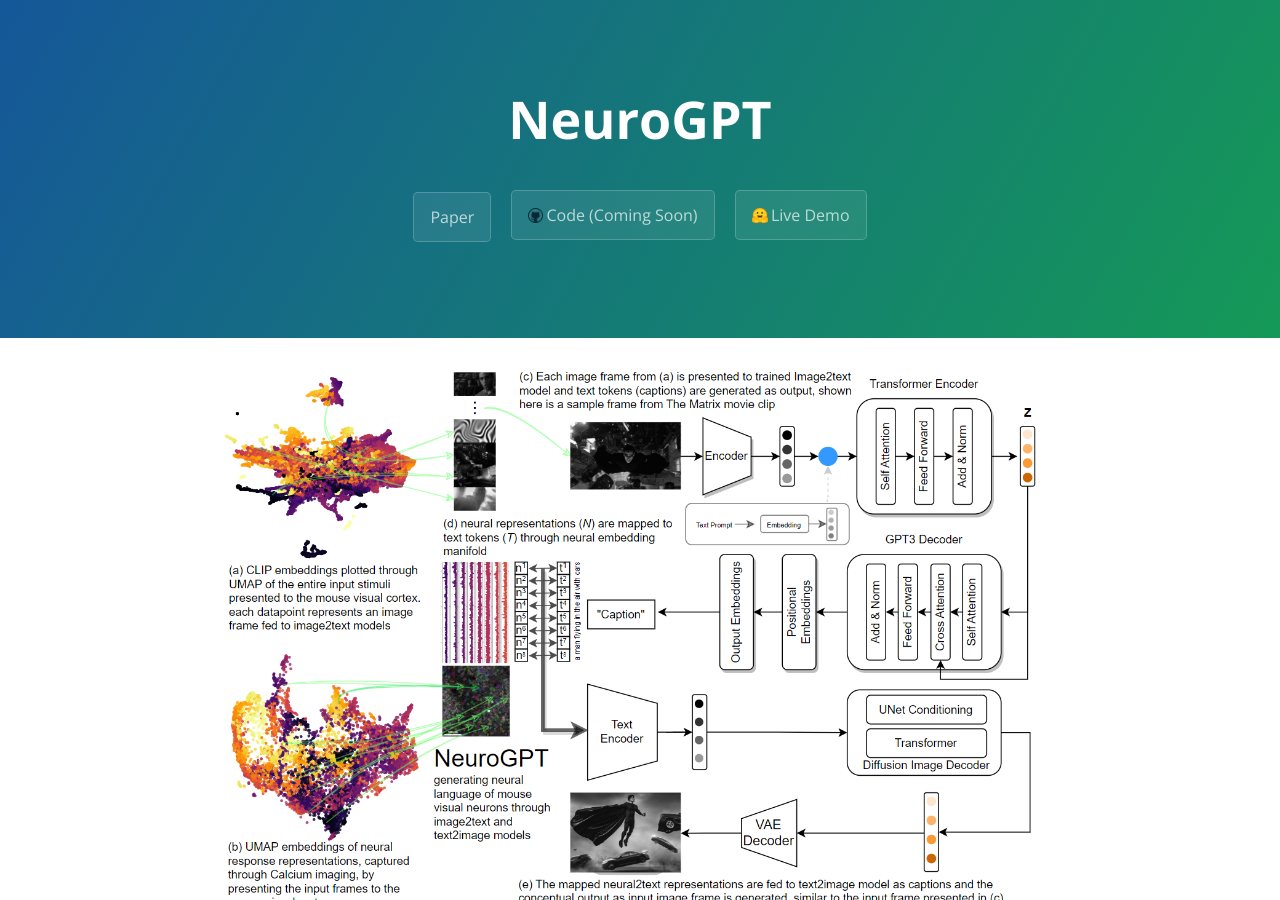
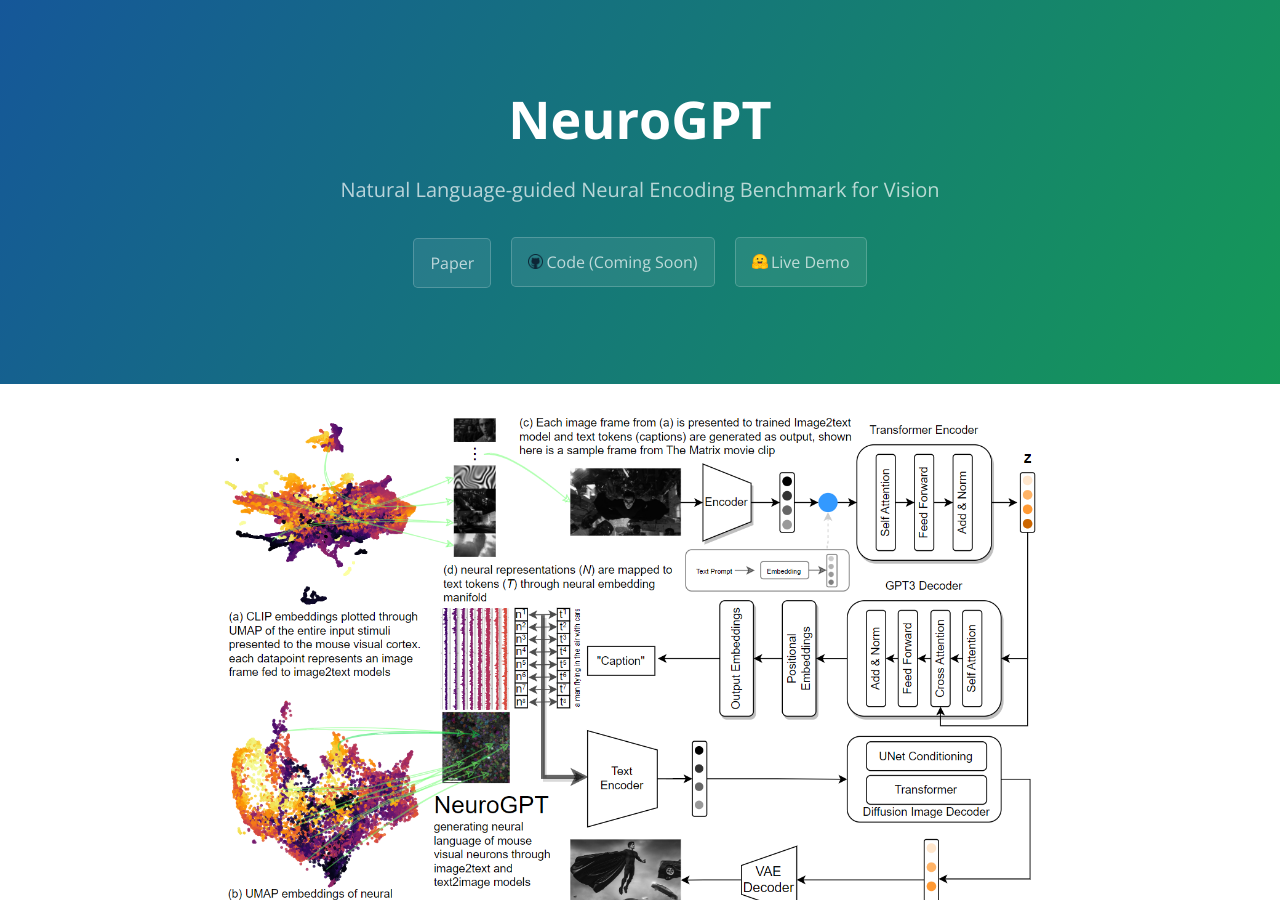
Before and after one commit to neurogpt/neurogpt.github.io, a Jekyll site: the page built from index.md, in a window 1280 px wide and 900 px high. Built offline with Jekyll 4.4.1, drawn with Linux system fonts in a browser that asks for light colours; the repository's description, which GitHub fills in, is left out.

Commit message:
Update _config.yml

```diff
--- a/_config.yml
+++ b/_config.yml
@@ -1,5 +1,5 @@
 title: NeuroGPT
-description:
+description: Natural Language-guided Neural Encoding Benchmark for Vision
 show_downloads: true
 google_analytics:
 theme: jekyll-theme-cayman
```
